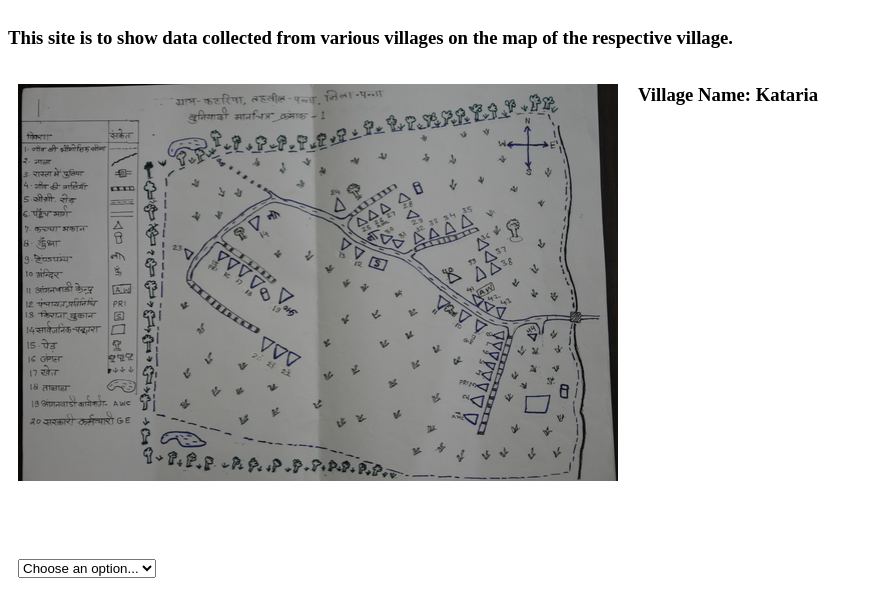
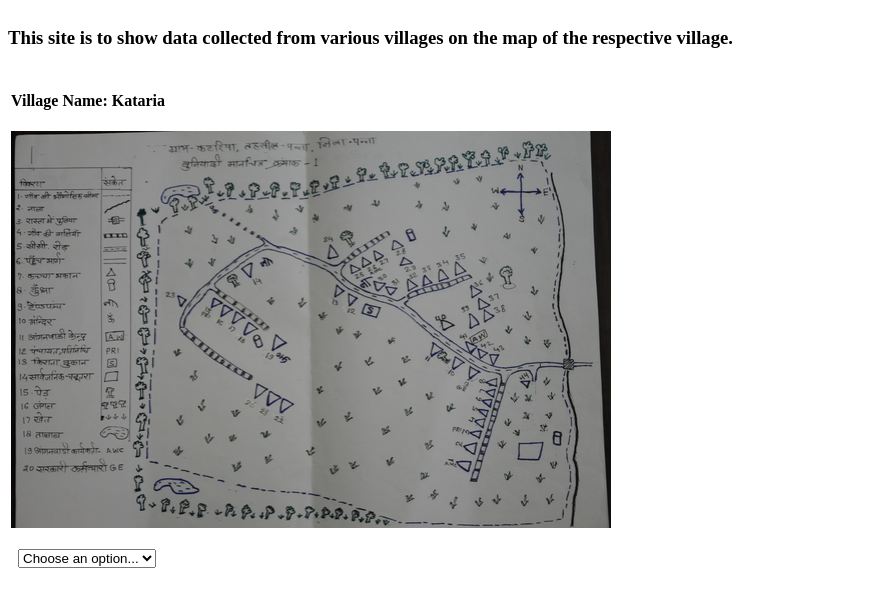
Before and after one commit to viggyprabhu/MappingSite, a plain HTML site: page index.html in a window 1280 px wide. Shown: the whole page, without its empty margins (0-872 px from the left). Drawn offline with nearby package versions, Linux system fonts and the light colour scheme.

Commit message:
Fixed alignment issues

```diff
--- a/css/mapping.css
+++ b/css/mapping.css
@@ -5,7 +5,7 @@
 }
 #map_area
 {
-	padding: 10px;
+	padding: 3px;
 }
 
 #map_wrapper {
--- a/index.html
+++ b/index.html
@@ -9,9 +9,9 @@
 	</head>
 	<body>
 		<div id="body_area">
-			<h3>This site is to show data collected from various villages on the map of the respective village.
+			<h3>This site is to show data collected from various villages on the map of the respective village.</h3>
 			<div id="map_area">
-				<h4> Village Name: Kataria
+				<h4> Village Name: Kataria</h4>
 			  	<div id="map_wrapper">
 					<img src="images/kataria-small.jpg" width="600" height="397">
 				</div>
--- a/www/mapping.js
+++ b/www/mapping.js
@@ -81,7 +81,7 @@ function draw_legend(key,colour_items)
 	legend_items_div = $('<div id="legend_'+key+'" class="legend_'+key+'"></div>');
 	legend_items_div.appendTo($('#legend_items'));
 
-	legend_header_div = $('<div class="legend_header">'+legend_header+'</div>');
+	legend_header_div = $('<div class="legend_header"><h4>'+legend_header+'</h4></div>');
 	legend_header_div.appendTo($('#legend_'+key));
 
 
```
